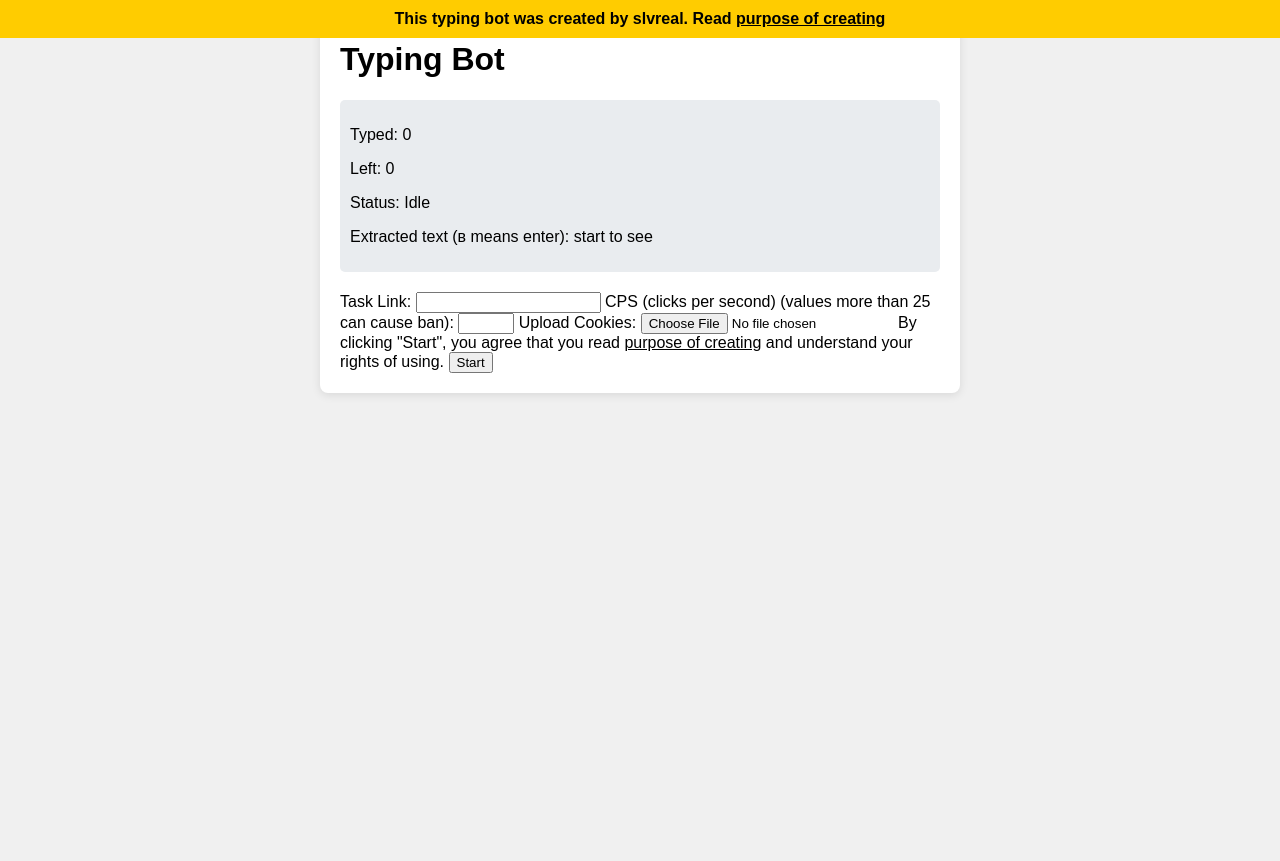
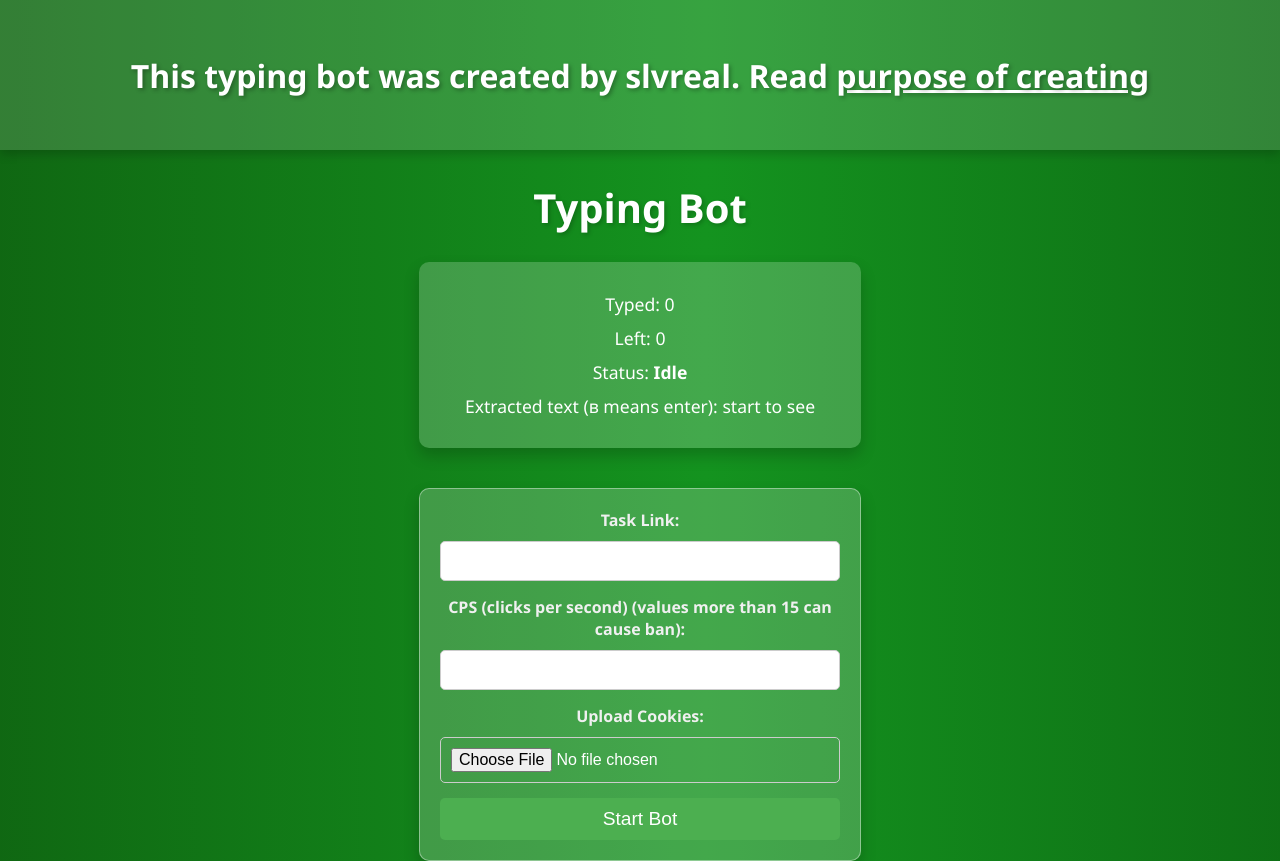
Before and after one commit to slavik2011/tc-server, a Flask app: page / in a window 1280 px wide. Before the commit the page ends 395 px from the top, so only its background shows below. Run offline with Flask 3, Linux system fonts and the light colour scheme; parts of the project's set-up code (start-up, migrations or seed data) failed here and were passed over; some libraries are stand-ins or nearby versions.

Commit message:
Update index.html

```diff
--- a/templates/index.html
+++ b/templates/index.html
@@ -6,52 +6,169 @@
     <title>Typing Bot (created by slvreal)</title>
     <script src="https://cdnjs.cloudflare.com/ajax/libs/socket.io/4.6.1/socket.io.js"></script>
     <style>
-        /* Your existing CSS here */
         body {
-            font-family: Arial, sans-serif;
+            font-family: 'Segoe UI', Tahoma, Geneva, Verdana, sans-serif;
+            background: linear-gradient(90deg, rgba(12,69,8,1) 0%, rgba(20,147,31,1) 50%, rgba(8,69,9,1) 100%);
+            color: #fff;
             margin: 0;
             padding: 0;
-            background-color: #f0f0f0;
+            display: flex;
+            flex-direction: column;
+            align-items: center;
+            height: 100vh;
+            overflow: hidden;
+            animation: gradientBackground 10s ease infinite;
+            background-size: 200% 200%;
         }
-        .container {
-            max-width: 600px;
-            margin: auto;
-            padding: 20px;
-            background: white;
-            box-shadow: 0 2px 10px rgba(0, 0, 0, 0.1);
-            border-radius: 8px;
+
+        @keyframes gradientBackground {
+            0% { background-position: 0% 50%; }
+            50% { background-position: 100% 50%; }
+            100% { background-position: 0% 50%; }
         }
-        .info-box {
-            margin-bottom: 20px;
-            padding: 10px;
-            background-color: #e9ecef;
-            border-radius: 5px;
-        }
+
+        /* Floating top banner */
         .floating-banner {
-            position: fixed;
+            position: absolute;
             top: 0;
             left: 0;
-            right: 0;
-            background-color: #ffcc00;
+            width: 100%;
+            height: 150px;
+            background: rgba(255, 255, 255, 0.15);
+            display: flex;
+            justify-content: center;
+            align-items: center;
+            color: #fff;
+            text-shadow: 2px 2px 4px rgba(0, 0, 0, 0.3);
+            box-shadow: 0 4px 10px rgba(0, 0, 0, 0.2);
+            animation: slideDown 1s ease-out;
+            z-index: 100;
+        }
+
+        @keyframes slideDown {
+            from { top: -150px; }
+            to { top: 0; }
+        }
+
+        .banner-text {
+            font-size: 2rem;
+            font-weight: bold;
             text-align: center;
+        }
+
+        h1 {
+            color: #ffffff;
+            font-size: 2.5rem;
+            margin-top: 180px; /* Adjusted margin to account for the floating banner */
+            text-shadow: 2px 2px 4px rgba(0, 0, 0, 0.2);
+            animation: fadeIn 2s ease;
+            text-align: center;
+        }
+
+        p {
+            font-size: 1.2rem;
+            text-align: center;
+        }
+
+        #status {
+            font-weight: bold;
+        }
+
+        .mgr {
+            margin-bottom: 40px; /* Adds space below each paragraph */
+        }
+
+        .info-box {
+            background-color: rgba(255, 255, 255, 0.2);
+            padding: 20px;
+            border-radius: 10px;
+            box-shadow: 0 8px 16px rgba(0, 0, 0, 0.2);
+            animation: popUp 1s ease;
+            text-align: center;
+            max-width: 500px;
+            margin: 0 auto;
+        }
+
+        .info-box p {
+            margin: 10px 0;
+            font-size: 1.1rem;
+        }
+
+        @keyframes popUp {
+            from { opacity: 0; transform: scale(0.9); }
+            to { opacity: 1; transform: scale(1); }
+        }
+
+        form {
+            margin-top: 30px;
+            padding: 20px;
+            border: 1px solid rgba(255, 255, 255, 0.4);
+            background-color: rgba(255, 255, 255, 0.2);
+            border-radius: 10px;
+            box-shadow: 0 8px 16px rgba(0, 0, 0, 0.2);
+            max-width: 400px;
+            animation: fadeIn 2s ease;
+            text-align: center;
+            margin: 0 auto;
+        }
+
+        form label {
+            display: block;
+            margin-bottom: 10px;
+            font-weight: bold;
+            color: #f0f0f0;
+        }
+
+        form input {
+            width: 100%;
             padding: 10px;
-            z-index: 1000;
+            margin-bottom: 15px;
+            border-radius: 5px;
+            border: 1px solid #ccc;
+            font-size: 1rem;
+            transition: all 0.3s;
+            box-sizing: border-box;
         }
-        .banner-text {
-            font-weight: bold;
+
+        form input:focus {
+            border-color: #74ebd5;
+            box-shadow: 0 0 10px rgba(116, 235, 213, 0.5);
+        }
+
+        form button {
+            width: 100%;
+            padding: 10px;
+            background-color: #4CAF50;
+            color: white;
+            border: none;
+            border-radius: 5px;
+            font-size: 1.2rem;
+            cursor: pointer;
+            transition: background-color 0.3s ease;
+        }
+
+        form button:hover {
+            background-color: #45a049;
+        }
+
+        @keyframes fadeIn {
+            from { opacity: 0; }
+            to { opacity: 1; }
         }
     </style>
 </head>
 <body>
+    <!-- Floating banner at the top -->
     <div class="floating-banner">
         <div class="banner-text">
             This typing bot was created by slvreal. Read
-            <a href="/whyicreatedthat" target="_blank" style="color: inherit; text-decoration: underline;">purpose of creating</a>
+            <a href="file:///C:/Users/user/PycharmProjects/aitest/tc-server/templates/why.html" target="_blank" style="color: inherit; text-decoration: underline;">purpose of creating</a>
         </div>
     </div>
 
     <div class="container">
         <h1>Typing Bot</h1>
+
         <div class="info-box">
             <p>Typed: <span id="typed">0</span></p>
             <p>Left: <span id="left">0</span></p>
@@ -59,19 +176,19 @@
             <p>Extracted text (в means enter): <span id="extrtext">start to see</span></p>
         </div>
 
+        <div class="mgr"></div>
+
         <form id="startBotForm" enctype="multipart/form-data">
             <label for="task_link">Task Link:</label>
             <input type="text" id="task_link" name="task_link" required>
 
-            <label for="cps">CPS (clicks per second) (values more than 25 can cause ban):</label>
-            <input type="number" id="cps" name="cps" required min="1" max="25">
+            <label for="cps">CPS (clicks per second) (values more than 15 can cause ban):</label>
+            <input type="number" id="cps" name="cps" required min="1" max="15">
 
             <label for="cookies">Upload Cookies:</label>
             <input type="file" id="cookies" name="cookies" required>
 
-            <label for="cookies">By clicking "Start", you agree that you read <a href="/whyicreatedthat" target="_blank" style="color: inherit; text-decoration: underline;">purpose of creating</a> and understand your rights of using.</label>
-
-            <button type="submit">Start</button>
+            <button type="submit">Start Bot</button>
         </form>
     </div>
 
@@ -105,30 +222,19 @@
         document.getElementById('startBotForm').addEventListener('submit', function(event) {
             event.preventDefault();
 
-            // Prompt user for verification code
-            const verificationCode = prompt("Enter the verification code to start the bot:");
+            const formData = new FormData(this);
 
-            // Prepare form data
-            const formData = new FormData(this);
-            formData.append('verification_code', verificationCode); // Add verification code to form data
-
-            // Emit the start_bot event to the server with the form data
             fetch('/start', {
                 method: 'POST',
                 body: formData
             })
-            .then(response => {
-                if (!response.ok) {
-                    throw new Error('Network response was not ok ' + response.statusText);
-                }
-                return response.json();
-            })
+            .then(response => response.json())
             .then(data => {
                 console.log('Success:', data);
             })
             .catch((error) => {
                 console.error('Error:', error);
-                alert('An error occurred: ' + error.message);
+                alert('An error occurred while starting the bot. Check the console for details.');
             });
         });
     </script>
```
